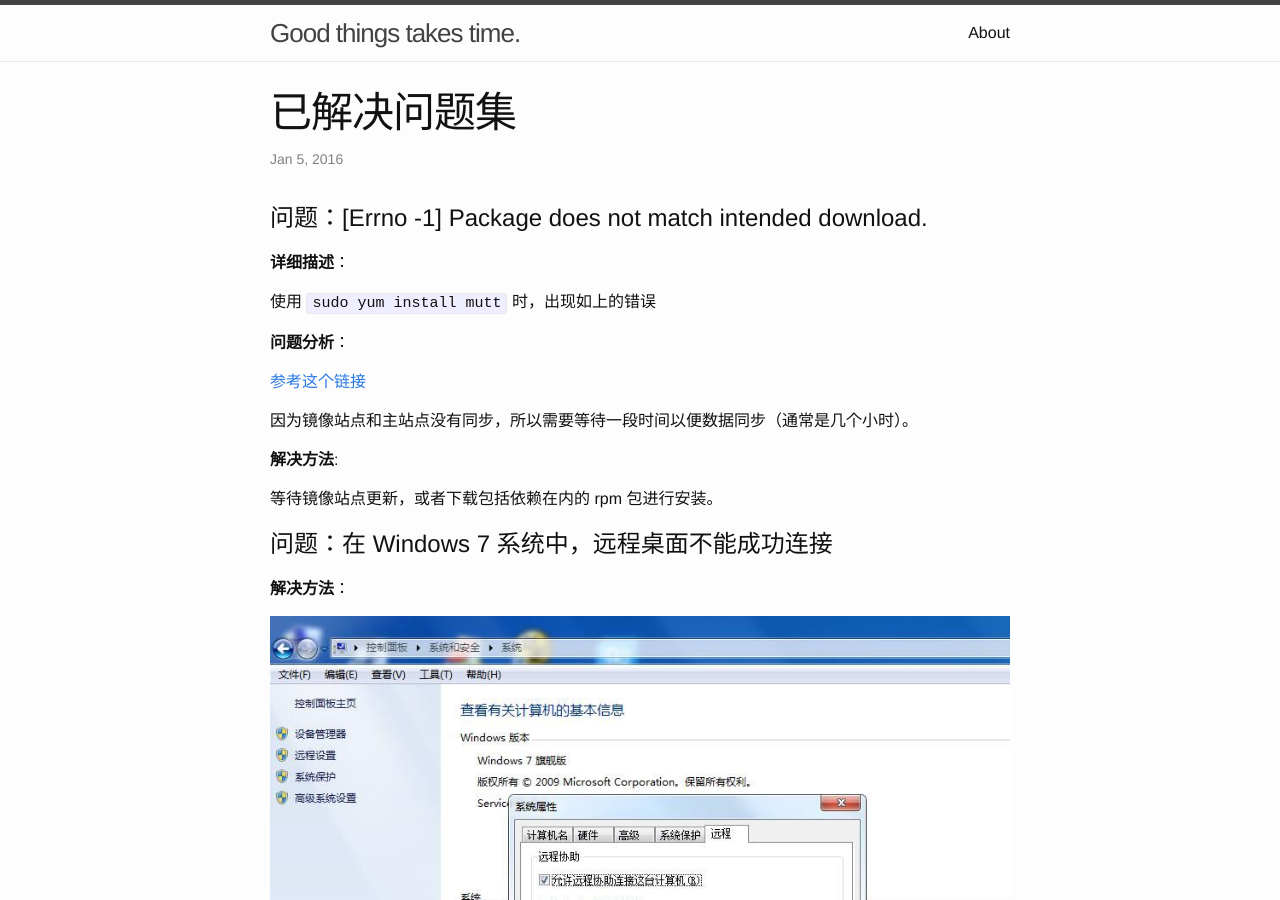
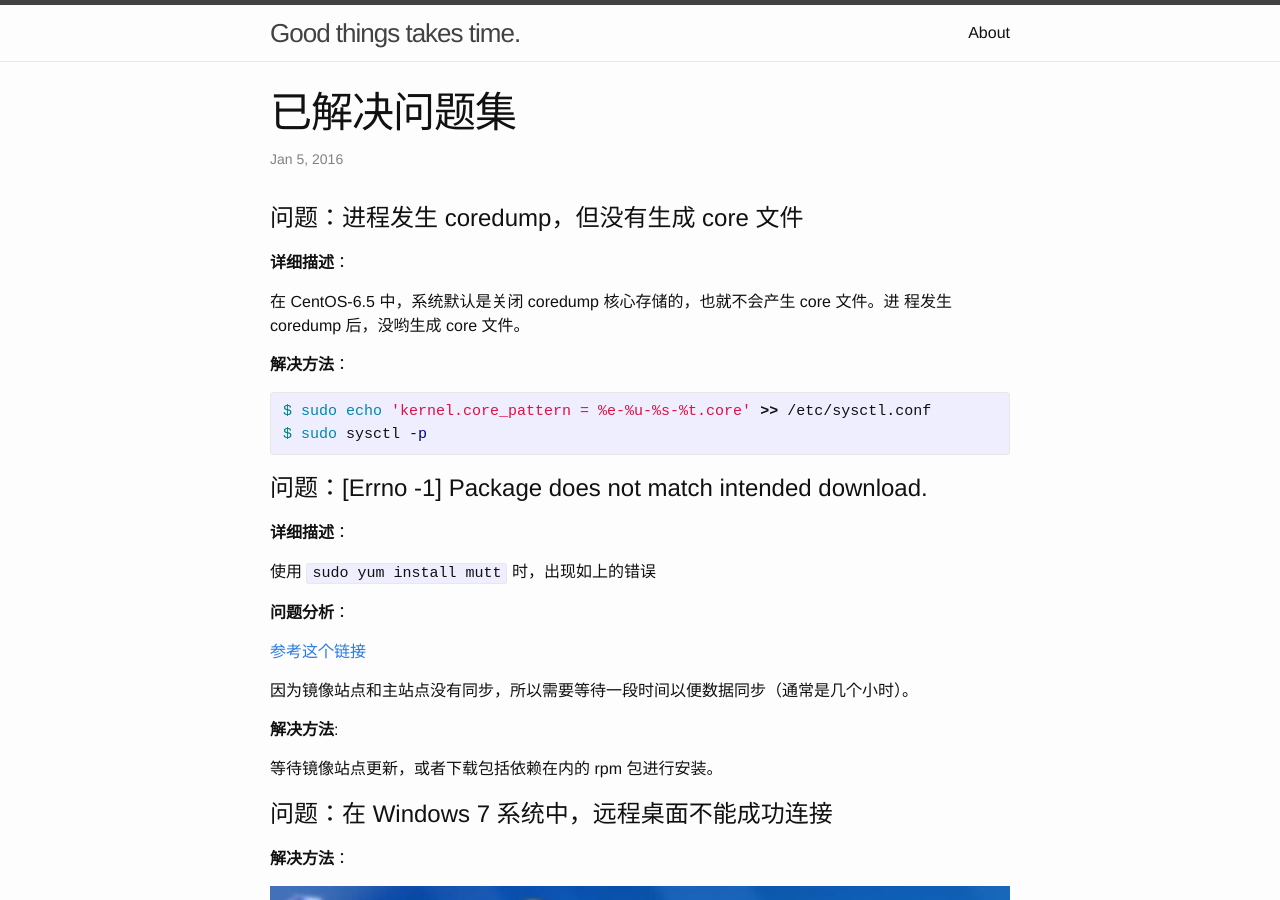
Before and after one commit to mofaph/mofaph.github.io, a Jekyll site: the page built from _posts/2016-01-05-problem-solved.md, in a window 1280 px wide and 900 px high. Built offline with Jekyll 4.4.1, drawn with Linux system fonts in a browser that asks for light colours; Markdown is read by kramdown in place of the engine named in the settings.

Commit message:
problem-solved: 在 CentOS-6.5 下开启 coredump 生成

```diff
--- a/_posts/2016-01-05-problem-solved.md
+++ b/_posts/2016-01-05-problem-solved.md
@@ -2,6 +2,20 @@
 title: 已解决问题集
 layout: post
 ---
+
+# 问题：进程发生 coredump，但没有生成 core 文件
+
+**详细描述**：
+
+在 CentOS-6.5 中，系统默认是关闭 coredump 核心存储的，也就不会产生 core 文件。进
+程发生 coredump 后，没哟生成 core 文件。
+
+**解决方法**：
+
+{% highlight bash %}
+$ sudo echo 'kernel.core_pattern = %e-%u-%s-%t.core' >> /etc/sysctl.conf
+$ sudo sysctl -p
+{% endhighlight %}
 
 # 问题：[Errno -1] Package does not match intended download.
 
```
